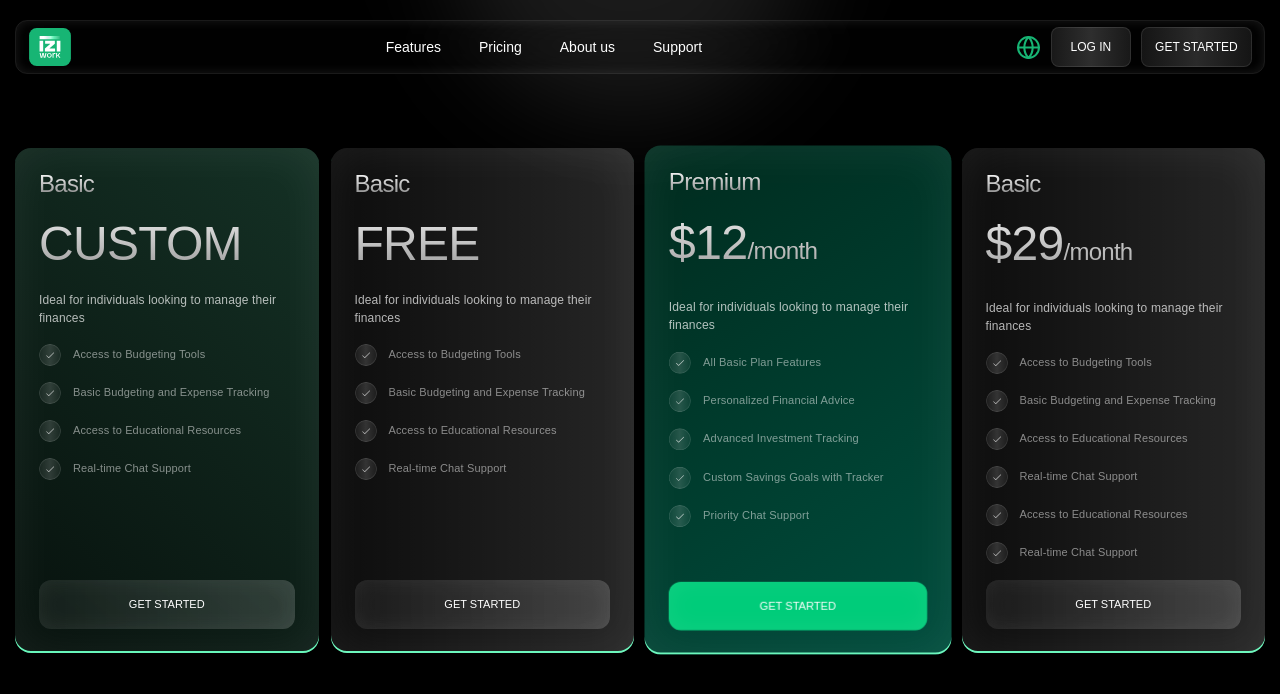
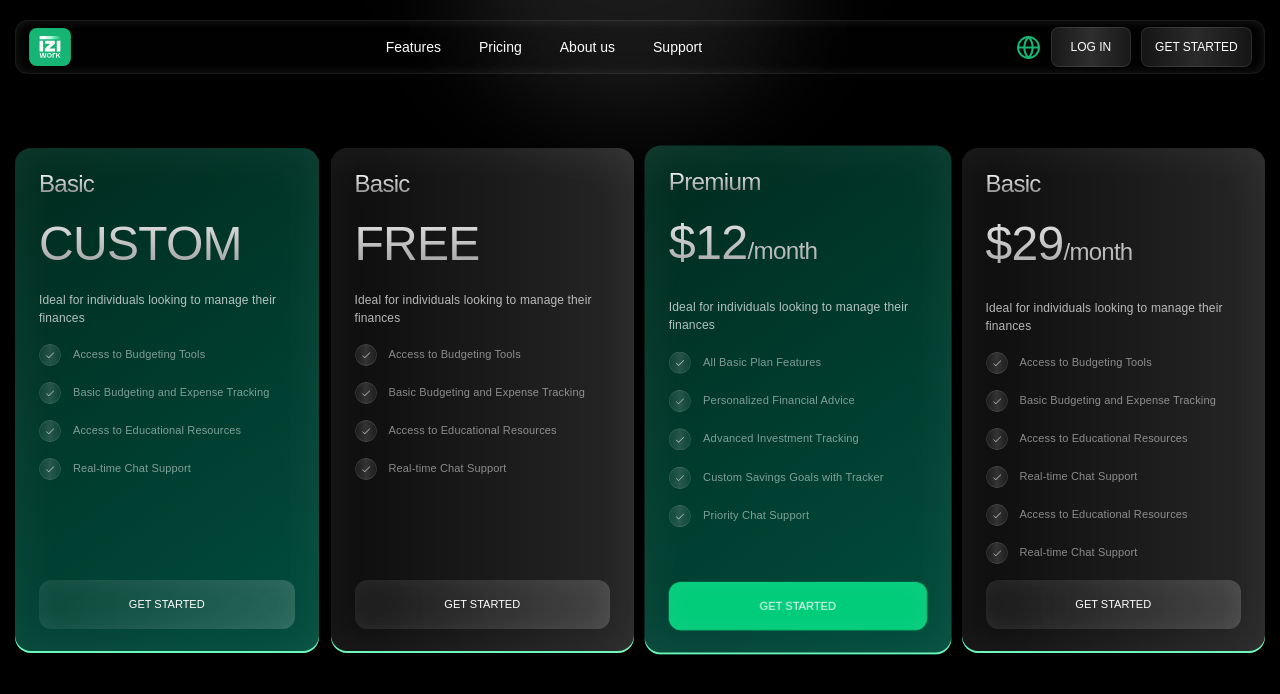
Before and after one commit to DiyorMr/izi, a React (Vite) app: page / in a window 1280 px wide. In both pictures the pointer is over the element 166 px from the left and 7693 px from the top of the page. Shown: the part 7293-7987 px from the top of the page. Built offline with nearby package versions, Linux system fonts and the light colour scheme.

Commit message:
bugs hover

```diff
--- a/src/components/Pricing/Pricing.scss
+++ b/src/components/Pricing/Pricing.scss
@@ -121,9 +121,10 @@
         }
 
         .card:hover {
+            border-color: #00ffcc;
+            background: linear-gradient(145deg, #002b1e, #004d3d);
             cursor: pointer;
-            background: linear-gradient(43deg, var(--color-spring-green-697, rgba(104, 247, 187, 0.07)) 0%, var(--color-spring-green-6920, rgba(104, 247, 187, 0.20)) 100%);
-            box-shadow: 0px -2px 0px 0px #68F7BB inset, 0px 0px 48px 0px rgba(255, 255, 255, 0.07) inset;
+
         }
     }
 }
```
